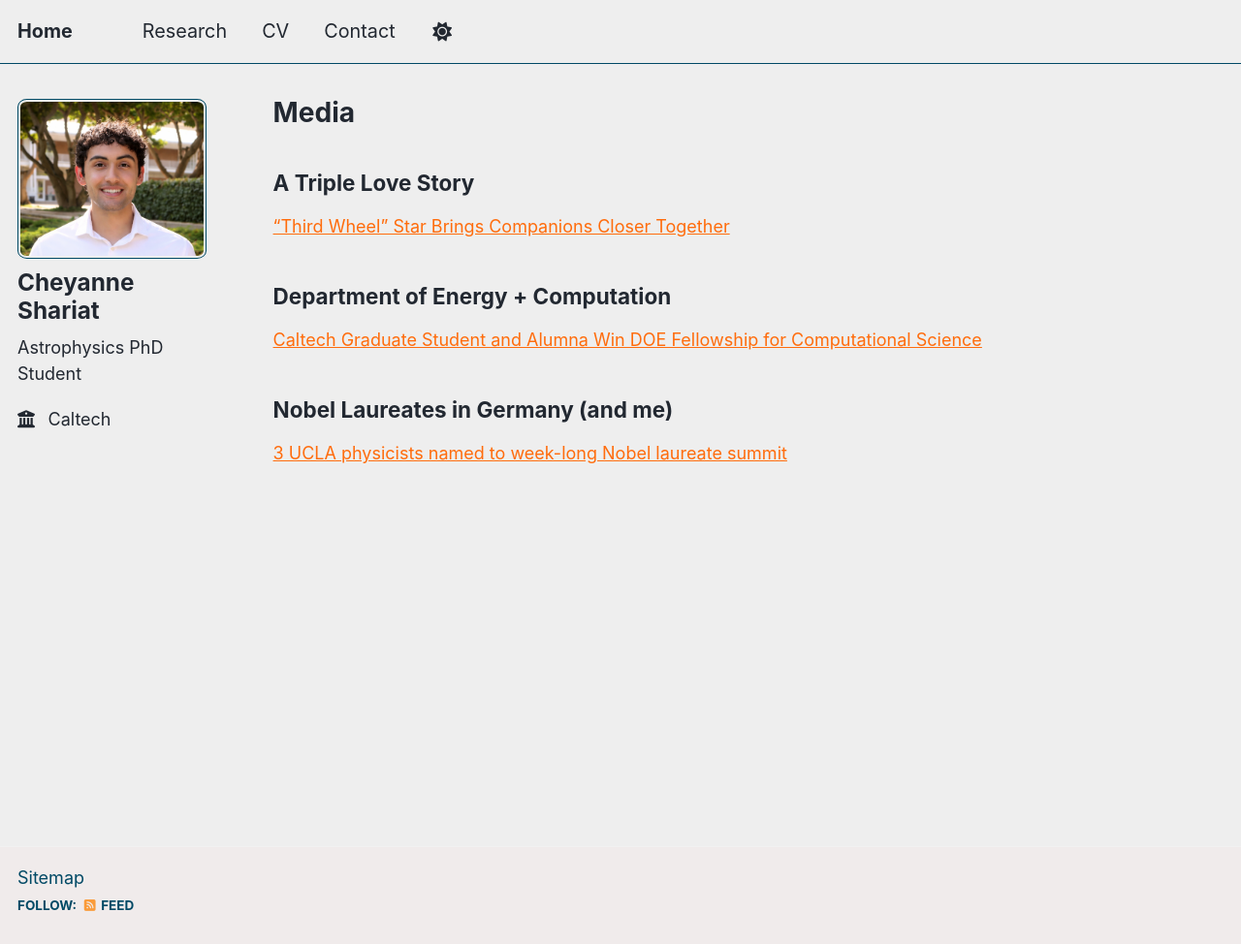
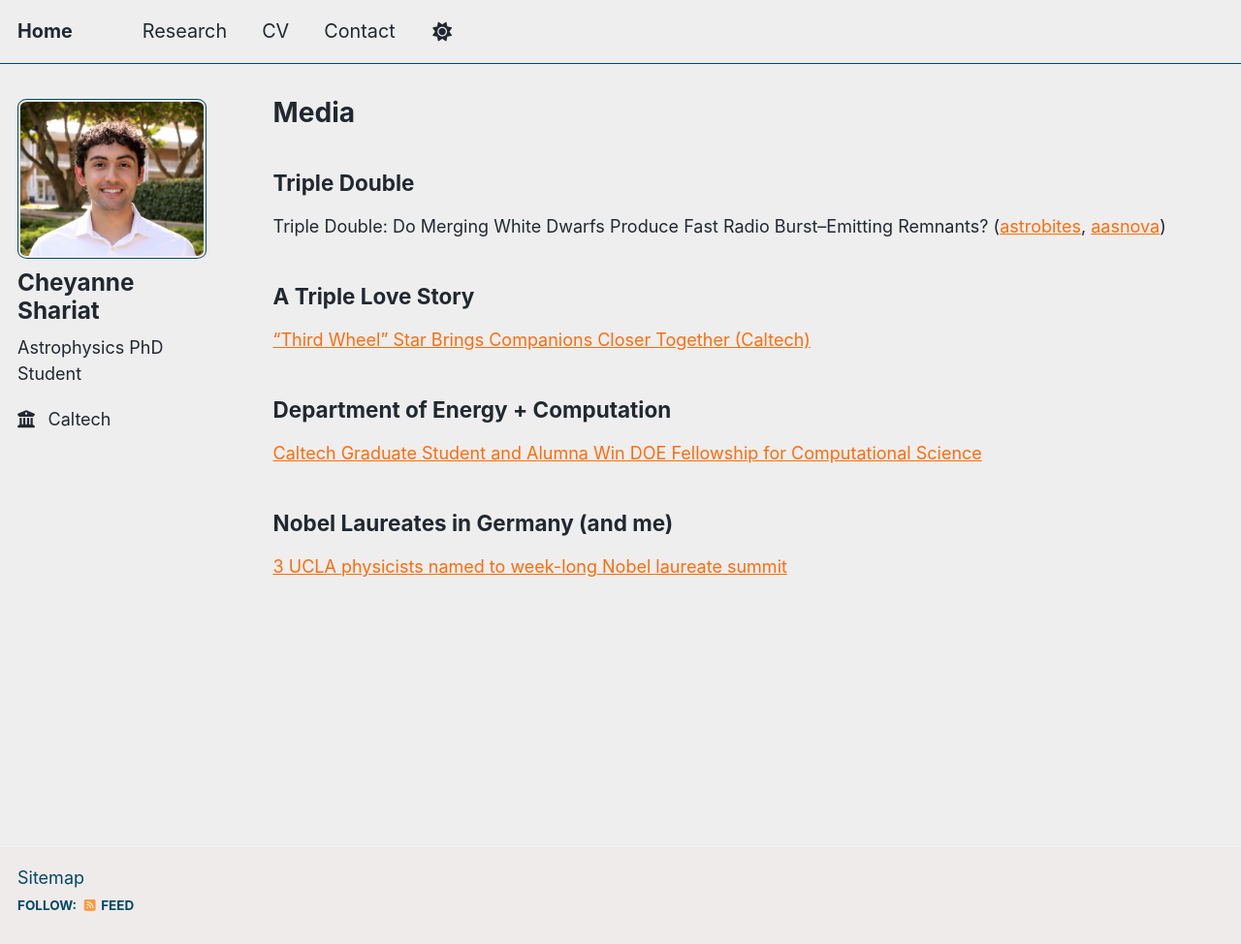
Before and after one commit to cheyanneshariat/cheyanneshariat.github.io, a Jekyll site: the page built from _pages/media.md, in a window 1280 px wide and 974 px high. Shown: the whole window at 97% size. Built offline with Jekyll 4.4.1, drawn with Linux system fonts in a browser that asks for light colours; a script that is not in the unit is left out.

Commit message:
Add section on Triple Double and related research
Added a new section discussing the Triple Double phenomenon and its relation to merging white dwarfs.

```diff
--- a/_pages/media.md
+++ b/_pages/media.md
@@ -7,9 +7,13 @@ author_profile: true
 
 {% include base_path %}
 
+## Triple Double
+
+Triple Double: Do Merging White Dwarfs Produce Fast Radio Burst–Emitting Remnants? ([astrobites]((https://www.caltech.edu/about/news/third-wheel-star-brings-companions-closer-together)), [aasnova](https://www.caltech.edu/about/news/third-wheel-star-brings-companions-closer-together))
+
 ## A Triple Love Story
 
-["Third Wheel" Star Brings Companions Closer Together](https://www.caltech.edu/about/news/third-wheel-star-brings-companions-closer-together)
+["Third Wheel" Star Brings Companions Closer Together (Caltech)](https://www.caltech.edu/about/news/third-wheel-star-brings-companions-closer-together)
 
 ## Department of Energy + Computation
 
```
